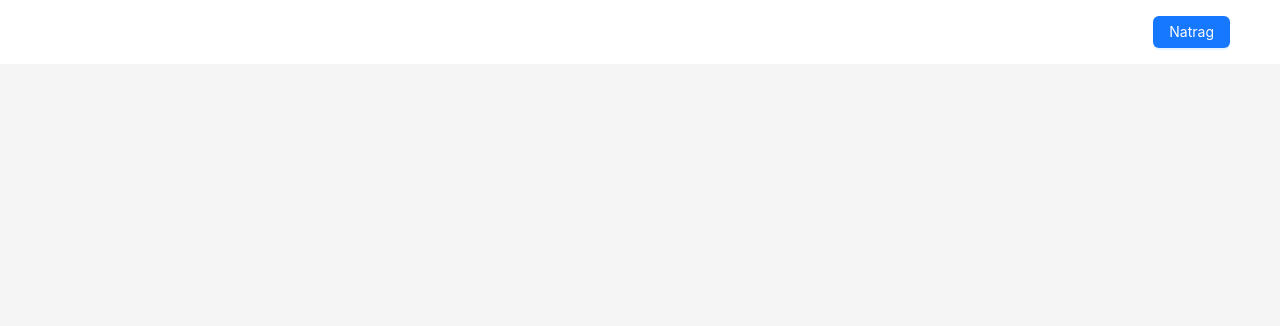
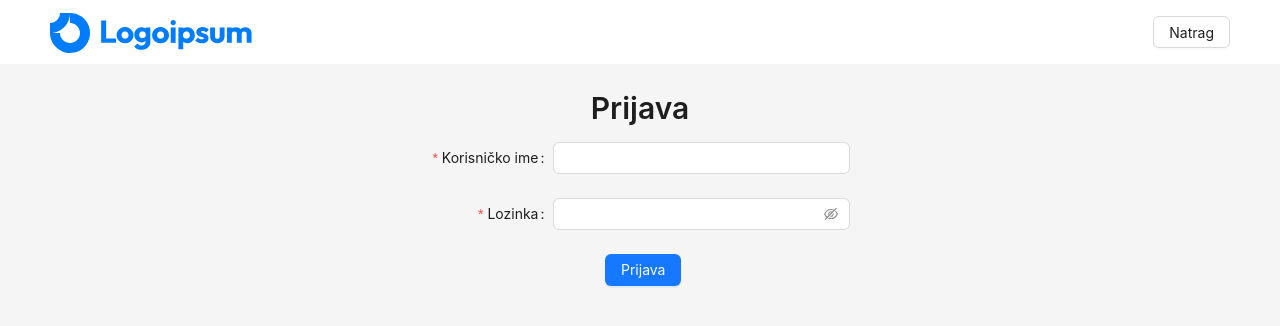
Before and after one commit to VelicanstveniTimRaketa/prijava-ostecenja-javnih-povrsina, a React (Vite) app in the folder frontend/: page /login in a window 1280 px wide. Shown: the top 326 px of the page. Built offline with nearby package versions, Linux system fonts and the light colour scheme.

Commit message:
front: feat: Add login page mockup

```diff
--- a/frontend/src/pages/Login.tsx
+++ b/frontend/src/pages/Login.tsx
@@ -1,17 +1,48 @@
-import { Layout, Button } from "antd";
-import { Header } from "antd/es/layout/layout";
-import { Link } from "react-router-dom";
+import { Layout, Button, Typography, Form, Input } from "antd";
+import { Content, Header } from "antd/es/layout/layout";
+import { useNavigate } from "react-router-dom";
+import Logo from "../components/Logo";
 
 function Login() {
+  const navigate = useNavigate();
   return (
     <Layout>
-      <Header style={{ borderBottom: 0, borderTop: "2px", backgroundColor: "white", display: "flex", alignItems: "center", justifyContent: "end" }}>
-        <Link to="/">
-            <Button type="primary">Natrag</Button>
-        </Link>
+      <Header
+        style={{
+          borderBottom: 0,
+          borderTop: "2px",
+          backgroundColor: "white",
+          display: "flex",
+          alignItems: "center",
+          justifyContent: "space-between"
+        }}
+      >
+        <Logo />
+        <Button onClick={() => navigate(-1)}>Natrag</Button>
       </Header>
       <Layout>
-
+        <Content style={{ display: "flex", alignItems: "center", flexDirection: "column", flex: "1", width: "100%" }}>
+          <Typography.Title level={2}>Prijava</Typography.Title>
+          <Form labelCol={{ span: 7 }} wrapperCol={{ span: 20 }} style={{ width: "100%", maxWidth: "30em" }}>
+            <Form.Item
+              label="Korisničko ime: "
+              name="username"
+              rules={[{ required: true, message: "Molimo unesite svoje korisničko ime" }]}
+            >
+              <Input />
+            </Form.Item>
+            <Form.Item
+              label="Lozinka: "
+              name="password"
+              rules={[{ required: true, message: "Molimo unesite svoju lozinku" }]}
+            >
+              <Input.Password />
+            </Form.Item>
+            <Form.Item wrapperCol={{ offset: 10 }}>
+              <Button type="primary" htmlType="submit">Prijava</Button>
+            </Form.Item>
+          </Form>
+        </Content>
       </Layout>
     </Layout>
   );
```
